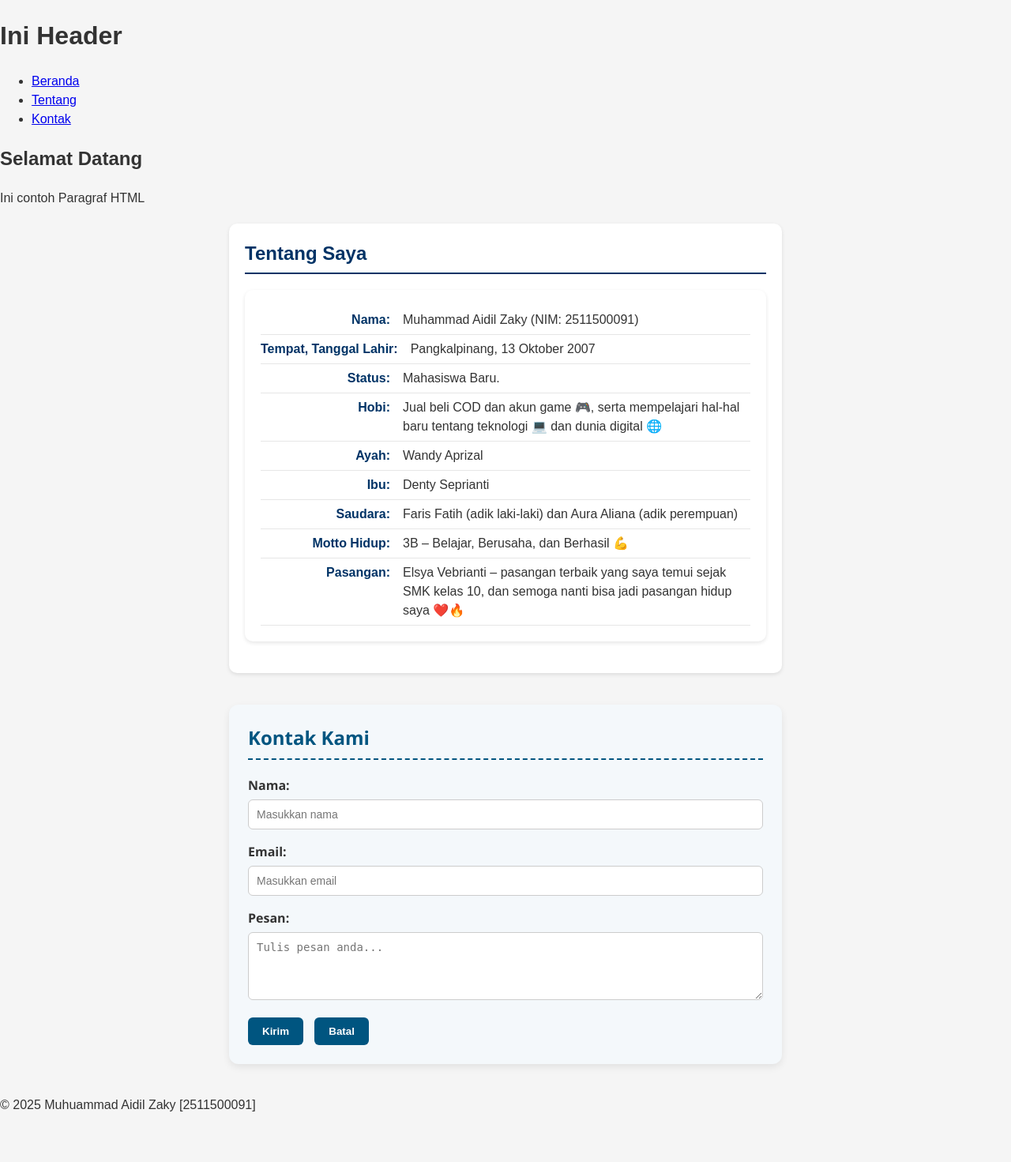
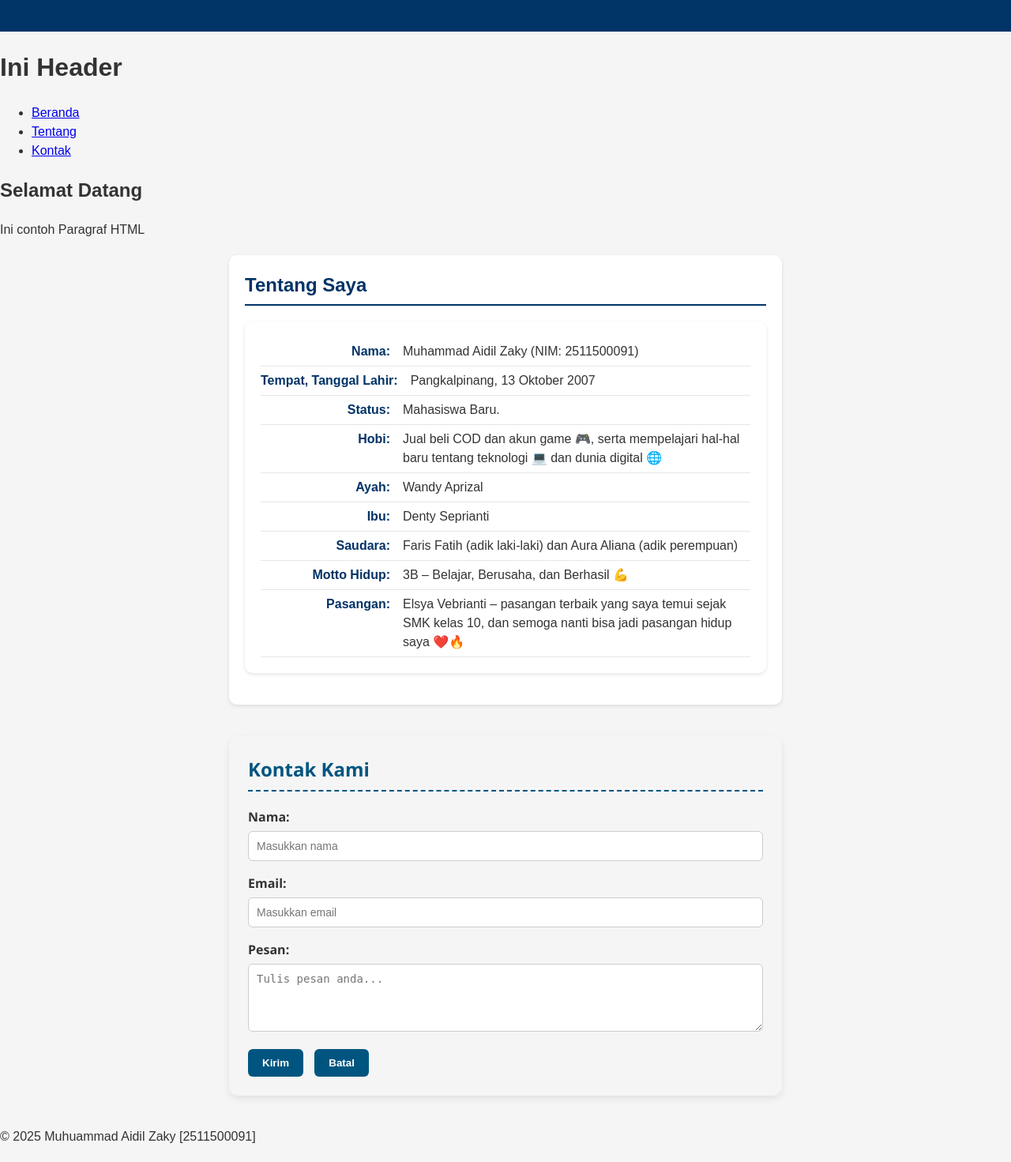
Before and after one commit to 2511500091-aidil/2511500091-PWB-TI1B-2526O, a PHP site: page /pertemuan-04/index.html in a window 1280 px wide. Shown: the whole page at 79% size. Before the commit the page ends 1407 px from the top, so only its background shows below. Run offline with PHP 8.4, Linux system fonts and the light colour scheme.

Commit message:
styling header

```diff
--- a/pertemuan-04/style.css
+++ b/pertemuan-04/style.css
@@ -9,6 +9,26 @@
     color: #333;
     line-height:  1.5;
  }
+
+  header {
+    background: #003366;
+    color: #fff;
+    padding: 20px;
+    text-align: center;
+  }
+
+  header ul {
+    display: flex;
+    justify-content: center;
+    list-style: none;
+    margin: 10px 0 0;
+  }
+
+  header li a {
+    color: #fff;
+    text-decoration: none;
+    padding: 6px 12px;
+  }
 
 #about {
             background-color: #ffffff;
@@ -59,7 +79,7 @@
         }
 
         #contact {
-            background-color: #f4f8fb;
+            background-color: #f5f5f5;
             border-radius: 12px;
             padding: 24px;
             max-width: 700px;
```
Also changed, not shown: pertemuan-04/README.md.
